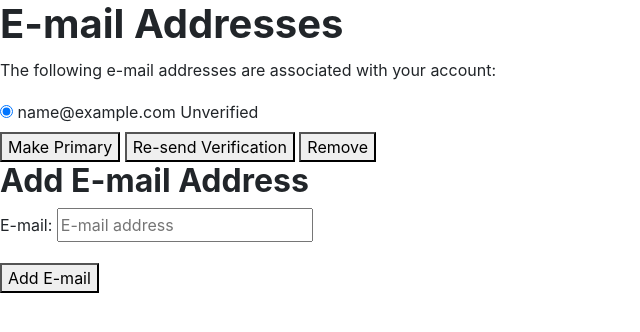
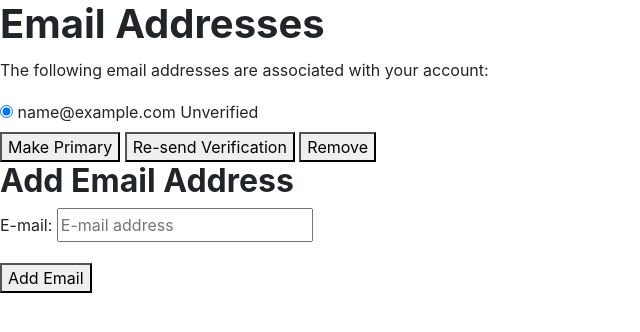
Before and after one commit to AnaStasia1331/ms4-recipe-book, a Django app: page /accounts/email/ in a window 1280 px wide. Shown: the top 332 px of the page, without its empty margins (0-640 px from the left). Run offline with Django 3.2, Linux system fonts and the light colour scheme; the visitor is signed in with stand-in values (Sample User, id 1); data comes from the database, SQL or seed files in the repository; parts of the project's set-up code (start-up, migrations or seed data) failed here and were passed over; some libraries are stand-ins or nearby versions.

Commit message:
edit standard allauth templates to meet the needs and style of the site

```diff
--- a/checkout/templates/checkout/cancel.html
+++ b/checkout/templates/checkout/cancel.html
@@ -10,7 +10,7 @@
         <div class="alert alert-danger fade show">
             <h5 class="h3 mb-3 font-weight-normal">Failure!</h5>
             <p>The checkout process was cancelled.</p>
-            <p><a style="color:darkred;" href="{% url 'account_login' %}">Go back to Home page.</a></p>
+            <p><a style="color:#721c24;" href="{% url 'account_login' %}">Go back to Home page.</a></p>
         </div>
     </div>
 {% endblock %}
--- a/templates/allauth/account/email.html
+++ b/templates/allauth/account/email.html
@@ -2,12 +2,12 @@
 
 {% load i18n %}
 
-{% block head_title %}{% trans "E-mail Addresses" %}{% endblock %}
+{% block head_title %}{% trans "Email Addresses" %}{% endblock %}
 
 {% block content %}
-    <h1>{% trans "E-mail Addresses" %}</h1>
+    <h1>{% trans "Email Addresses" %}</h1>
 {% if user.emailaddress_set.all %}
-<p>{% trans 'The following e-mail addresses are associated with your account:' %}</p>
+<p>{% trans 'The following email addresses are associated with your account:' %}</p>
 
 <form action="{% url 'account_email' %}" class="email_list" method="post">
 {% csrf_token %}
@@ -40,17 +40,17 @@
 </form>
 
 {% else %}
-<p><strong>{% trans 'Warning:'%}</strong> {% trans "You currently do not have any e-mail address set up. You should really add an e-mail address so you can receive notifications, reset your password, etc." %}</p>
+<p><strong>{% trans 'Warning:'%}</strong> {% trans "You currently do not have any email address set up. You should really add an email address so you can receive notifications, reset your password, etc." %}</p>
 
 {% endif %}
 
   {% if can_add_email %}
-    <h2>{% trans "Add E-mail Address" %}</h2>
+    <h2>{% trans "Add Email Address" %}</h2>
 
     <form method="post" action="{% url 'account_email' %}" class="add_email">
         {% csrf_token %}
         {{ form.as_p }}
-        <button name="action_add" type="submit">{% trans "Add E-mail" %}</button>
+        <button name="action_add" type="submit">{% trans "Add Email" %}</button>
     </form>
   {% endif %}
 
@@ -60,7 +60,7 @@
 {% block extra_body %}
 <script type="text/javascript">
 (function() {
-  var message = "{% trans 'Do you really want to remove the selected e-mail address?' %}";
+  var message = "{% trans 'Do you really want to remove the selected email address?' %}";
   var actions = document.getElementsByName('action_remove');
   if (actions.length) {
     actions[0].addEventListener("click", function(e) {
--- a/templates/allauth/account/email/base_message.txt
+++ b/templates/allauth/account/email/base_message.txt
@@ -1,7 +1,7 @@
-{% load i18n %}{% autoescape off %}{% blocktrans with site_name=current_site.name %}Hello from {{ site_name }}!{% endblocktrans %}
+{% load i18n %}{% autoescape off %}{% blocktrans with site_name=current_site.name %}Hello from My Recipe Book!{% endblocktrans %}
 
 {% block content %}{% endblock %}
 
-{% blocktrans with site_name=current_site.name site_domain=current_site.domain %}Thank you for using {{ site_name }}!
+{% blocktrans with site_name=current_site.name site_domain=current_site.domain %}Thank you for using My Recipe Book!
 {{ site_domain }}{% endblocktrans %}
 {% endautoescape %}
--- a/templates/allauth/account/email/email_confirmation_message.txt
+++ b/templates/allauth/account/email/email_confirmation_message.txt
@@ -2,6 +2,6 @@
 {% load account %}
 {% load i18n %}
 
-{% block content %}{% autoescape off %}{% user_display user as user_display %}{% blocktrans with site_name=current_site.name site_domain=current_site.domain %}You're receiving this e-mail because user {{ user_display }} has given your e-mail address to register an account on {{ site_domain }}.
+{% block content %}{% autoescape off %}{% user_display user as user_display %}{% blocktrans with site_name=current_site.name site_domain=current_site.domain %}You're receiving this email because user {{ user_display }} has given your email address to register an account on My Recipe Book website.
 
 To confirm this is correct, go to {{ activate_url }}{% endblocktrans %}{% endautoescape %}{% endblock %}
--- a/templates/allauth/account/email/email_confirmation_subject.txt
+++ b/templates/allauth/account/email/email_confirmation_subject.txt
@@ -1,4 +1,4 @@
 {% load i18n %}
 {% autoescape off %}
-{% blocktrans %}Please Confirm Your E-mail Address{% endblocktrans %}
+{% blocktrans %}Please Confirm Your Email Address{% endblocktrans %}
 {% endautoescape %}
--- a/templates/allauth/account/email/password_reset_key_message.txt
+++ b/templates/allauth/account/email/password_reset_key_message.txt
@@ -1,7 +1,7 @@
 {% extends "account/email/base_message.txt" %}
 {% load i18n %}
 
-{% block content %}{% autoescape off %}{% blocktrans %}You're receiving this e-mail because you or someone else has requested a password for your user account.
+{% block content %}{% autoescape off %}{% blocktrans %}You're receiving this email because you or someone else has requested a password for your user account.
 It can be safely ignored if you did not request a password reset. Click the link below to reset your password.{% endblocktrans %}
 
 {{ password_reset_url }}{% if username %}
--- a/templates/allauth/account/email/password_reset_key_subject.txt
+++ b/templates/allauth/account/email/password_reset_key_subject.txt
@@ -1,4 +1,4 @@
 {% load i18n %}
 {% autoescape off %}
-{% blocktrans %}Password Reset E-mail{% endblocktrans %}
+{% blocktrans %}Password Reset Email{% endblocktrans %}
 {% endautoescape %}
--- a/templates/allauth/account/messages/cannot_delete_primary_email.txt
+++ b/templates/allauth/account/messages/cannot_delete_primary_email.txt
@@ -1,2 +1,2 @@
 {% load i18n %}
-{% blocktrans %}You cannot remove your primary e-mail address ({{email}}).{% endblocktrans %}
+{% blocktrans %}You cannot remove your primary email address ({{email}}).{% endblocktrans %}
--- a/templates/allauth/account/messages/email_confirmation_sent.txt
+++ b/templates/allauth/account/messages/email_confirmation_sent.txt
@@ -1,2 +1,2 @@
 {% load i18n %}
-{% blocktrans %}Confirmation e-mail sent to {{email}}.{% endblocktrans %}
+{% blocktrans %}Confirmation email sent to {{email}}.{% endblocktrans %}
--- a/templates/allauth/account/messages/email_deleted.txt
+++ b/templates/allauth/account/messages/email_deleted.txt
@@ -1,2 +1,2 @@
 {% load i18n %}
-{% blocktrans %}Removed e-mail address {{email}}.{% endblocktrans %}
+{% blocktrans %}Removed email address {{email}}.{% endblocktrans %}
--- a/templates/allauth/account/messages/primary_email_set.txt
+++ b/templates/allauth/account/messages/primary_email_set.txt
@@ -1,2 +1,2 @@
 {% load i18n %}
-{% blocktrans %}Primary e-mail address set.{% endblocktrans %}
+{% blocktrans %}Primary email address set.{% endblocktrans %}
--- a/templates/allauth/account/messages/unverified_primary_email.txt
+++ b/templates/allauth/account/messages/unverified_primary_email.txt
@@ -1,2 +1,2 @@
 {% load i18n %}
-{% blocktrans %}Your primary e-mail address must be verified.{% endblocktrans %}
+{% blocktrans %}Your primary email address must be verified.{% endblocktrans %}
--- a/templates/allauth/account/password_reset_from_key.html
+++ b/templates/allauth/account/password_reset_from_key.html
@@ -8,7 +8,7 @@
 
     {% if token_fail %}
         {% url 'account_reset_password' as passwd_reset_url %}
-        <p>{% blocktrans %}The password reset link was invalid, possibly because it has already been used.  Please request a <a href="{{ passwd_reset_url }}">new password reset</a>.{% endblocktrans %}</p>
+        <p>{% blocktrans %}The password reset link was invalid, possibly because it has already been used. Please request a <a href="{{ passwd_reset_url }}">new password reset</a>.{% endblocktrans %}</p>
     {% else %}
         {% if form %}
             <form method="POST" action="{{ action_url }}">
```
Also changed, not shown: templates/allauth/account/email_confirm.html (+4 -4 lines), templates/allauth/account/verification_sent.html (+8 -4 lines), templates/allauth/account/verified_email_required.html (+6 -6 lines).
